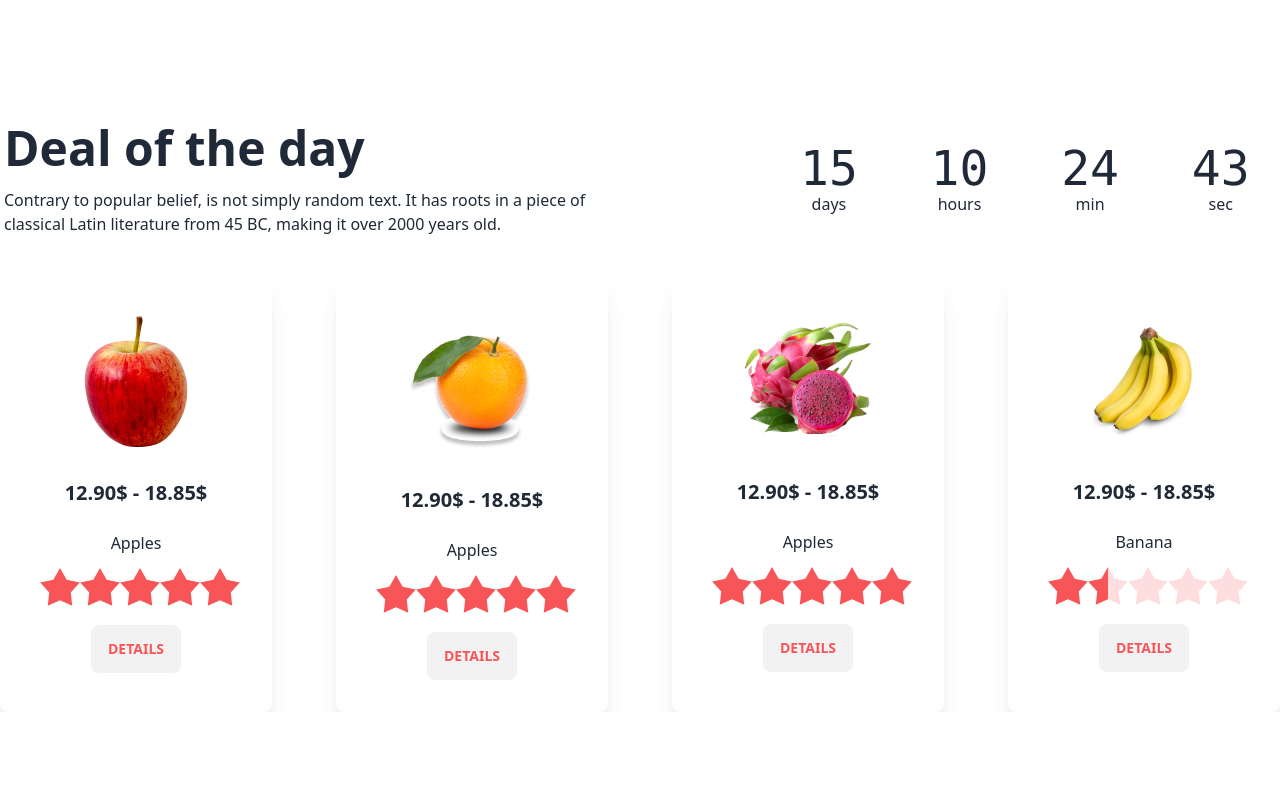
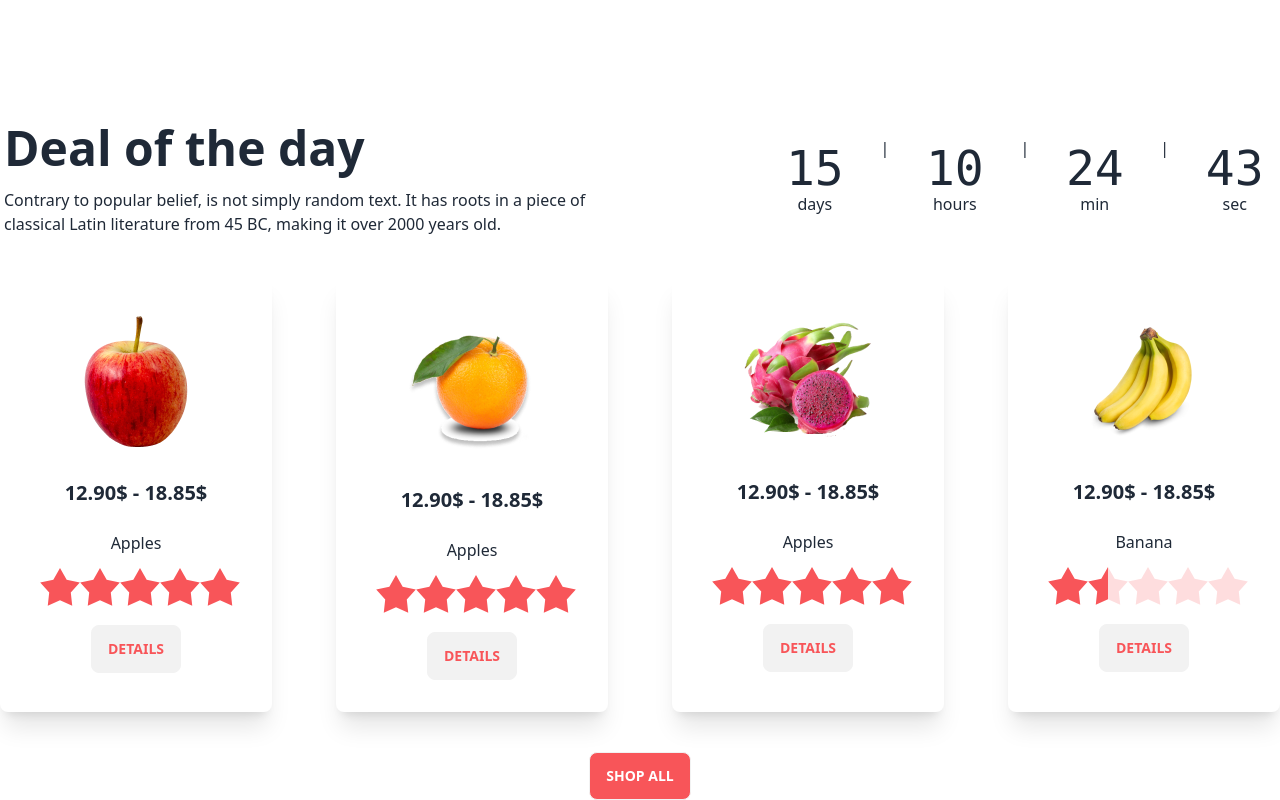
Before and after one commit to azmul-hoque-wb2/assignment3-fruit-burst, a plain HTML site: page index.html in a window 1280 px wide. Shown: the part 746-1546 px from the top of the page. Before the commit the page ends 1458 px from the top, so only its background shows below. Drawn offline with nearby package versions, Linux system fonts and the light colour scheme.

Commit message:
shop all btn added

```diff
--- a/index.html
+++ b/index.html
@@ -215,6 +215,7 @@
                             </span>
                             days
                         </div>
+                        <span>|</span>
                         <div class="flex flex-col p-2 rounded-box">
                             <div>
                                 <span class="countdown font-mono text-5xl">
@@ -223,6 +224,7 @@
                             </div>
                             hours
                         </div>
+                        <span>|</span>
                         <div class="flex flex-col p-2  rounded-box ">
                             <div>
                                 <span class="countdown font-mono text-5xl">
@@ -231,6 +233,7 @@
                             </div>
                             min
                         </div>
+                        <span>|</span>
                         <div class="flex flex-col p-2  rounded-box ">
                             <div>
                                 <span class="countdown font-mono text-5xl">
@@ -625,6 +628,12 @@
                 </div>
             </div>
         </section>
+        <!-- shop all button section  -->
+        <section class="container mx-auto mt-10 text-center ">
+            <button class="btn bg-nav-background text-white hover:bg-[#da373d]">Shop All</button>
+        </section>
+
+
     </main>
 
     <footer>
```
